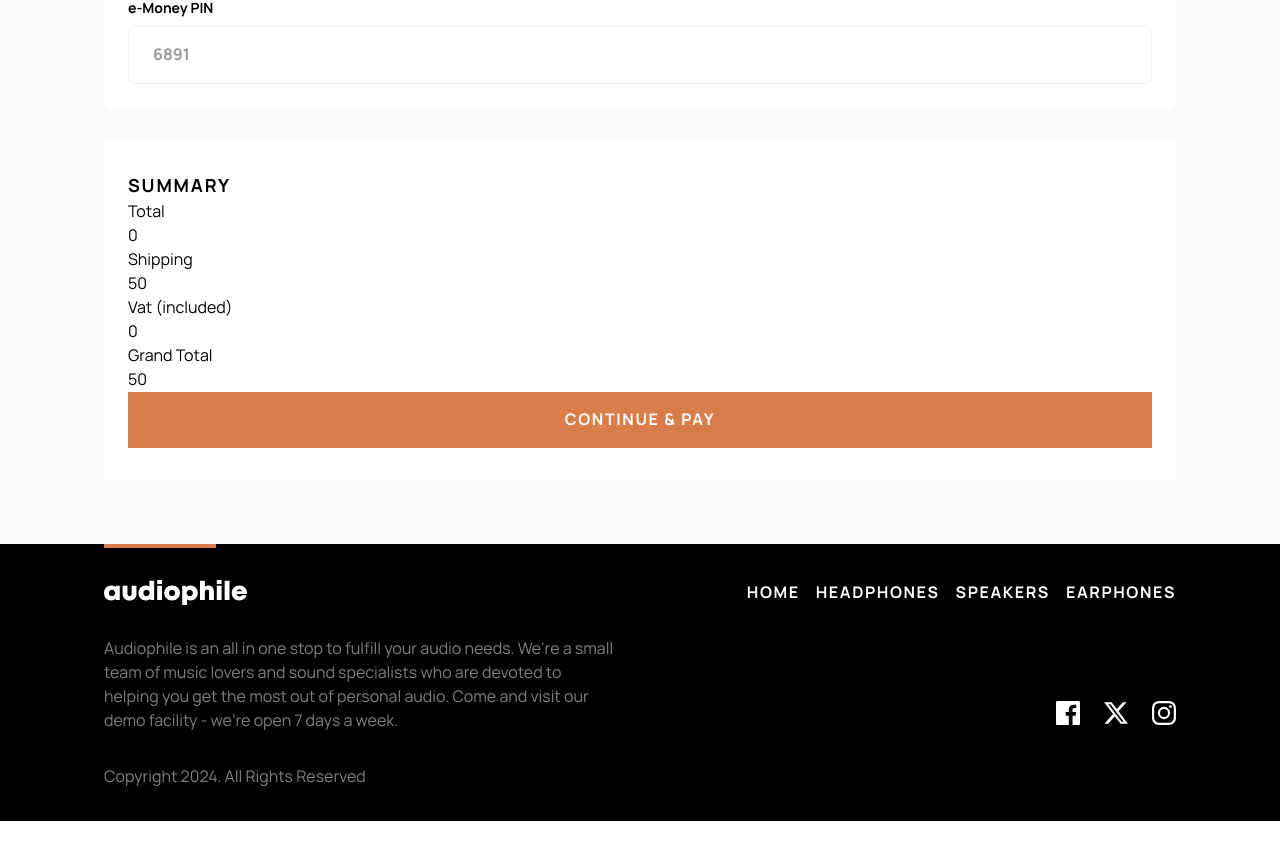
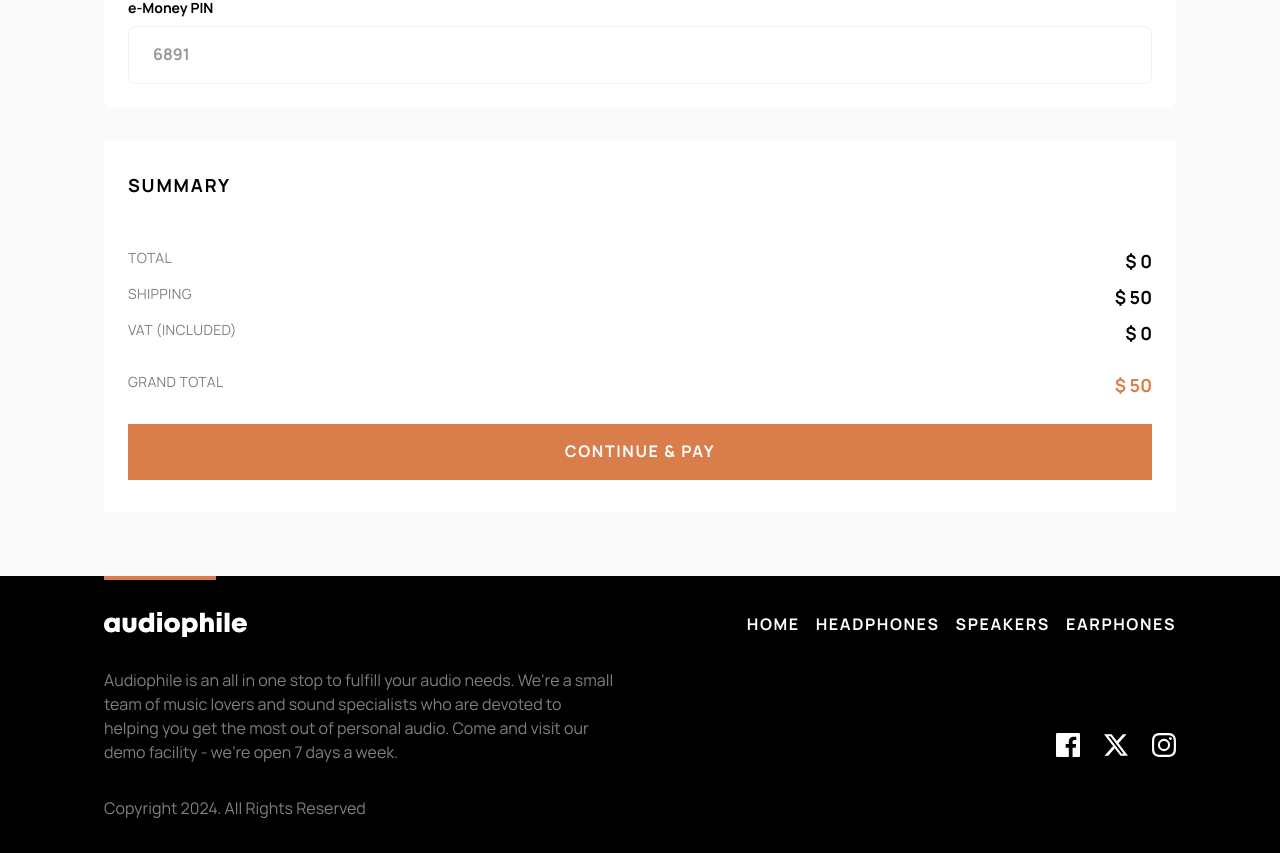
Before and after one commit to ccccchriz/audiophile-ecommerce-website, a React (Vite) app: page /checkout in a window 1280 px wide. Shown: the part 1279-2132 px from the top of the page. Before the commit the page ends 2100 px from the top, so only its background shows below. Built offline with nearby package versions, Linux system fonts and the light colour scheme.

Commit message:
summary styling

```diff
--- a/src/pages/Checkout.tsx
+++ b/src/pages/Checkout.tsx
@@ -140,7 +140,7 @@ export default function Checkout() {
           </div>
         </form>
       </div>
-      <div className="bg-white py-8 px-6">
+      <div className="bg-white py-8 px-6 grid gap-6">
         <h2 className="text-lg font-bold uppercase tracking-widest">Summary</h2>
         <ul className="grid gap-6">
           {data.map((el, index) => (
@@ -154,26 +154,34 @@ export default function Checkout() {
                   $ {el.price}
                 </p>
               </div>
-              <div className="">x{el.amount}</div>
+              <div className="opacity-50 font-bold">x{el.amount}</div>
             </li>
           ))}
         </ul>
-        <div className="">
-          <div className="">
-            <h3>Total</h3>
-            <p>
+        <div className="grid gap-2">
+          <div className="flex justify-between">
+            <h3 className="text-sm uppercase opacity-50 tracking-wide">
+              Total
+            </h3>
+            <p className="font-bold text-lg">
+              ${" "}
               {Math.floor(
                 data.reduce((a, b) => a + b.price * b.amount, 0) / 1.23
               )}
             </p>
           </div>
-          <div className="">
-            <h3>Shipping</h3>
-            <p>50</p>
+          <div className="flex justify-between">
+            <h3 className="text-sm uppercase opacity-50 tracking-wide">
+              Shipping
+            </h3>
+            <p className="font-bold text-lg">$ 50</p>
           </div>
-          <div className="">
-            <h3>Vat (included)</h3>
-            <p>
+          <div className="flex justify-between">
+            <h3 className="text-sm uppercase opacity-50 tracking-wide">
+              Vat (included)
+            </h3>
+            <p className="font-bold text-lg">
+              ${" "}
               {data.reduce((a, b) => a + b.price * b.amount, 0) -
                 Math.floor(
                   data.reduce((a, b) => a + b.price * b.amount, 0) / 1.23
@@ -181,9 +189,13 @@ export default function Checkout() {
             </p>
           </div>
         </div>
-        <div className="">
-          <h3>Grand Total</h3>
-          <p>{data.reduce((a, b) => a + b.price * b.amount, 0) + 50}</p>
+        <div className="flex justify-between">
+          <h3 className="text-sm uppercase opacity-50 tracking-wide">
+            Grand Total
+          </h3>
+          <p className="font-bold text-lg text-brown">
+            $ {data.reduce((a, b) => a + b.price * b.amount, 0) + 50}
+          </p>
         </div>
         <button className="hover:bg-orange focus-visible:bg-orange text-center text-white uppercase py-4 px-8 font-bold bg-brown tracking-widest w-full">
           Continue & Pay
```
